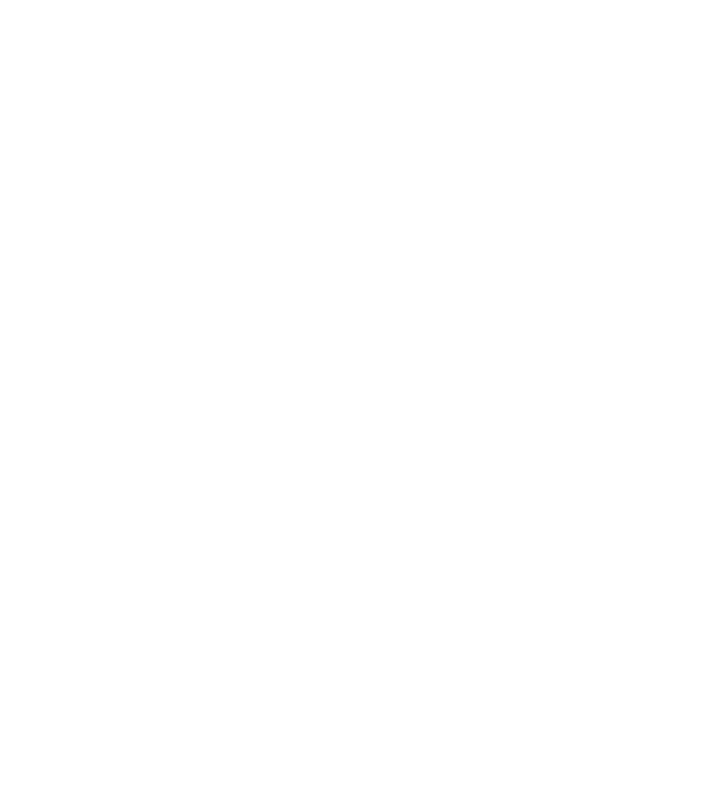
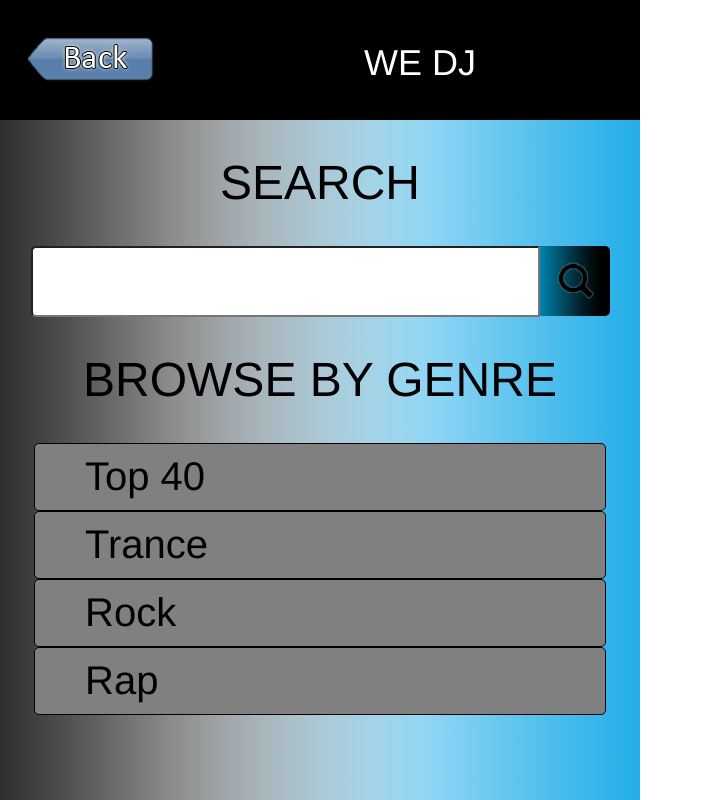
Before and after one commit to cs147group/wedj, a PHP site: page /search.php in a window 1280 px wide. Before the commit the part shown is empty. Shown: the whole page, without its empty margins (0-703 px from the left). Run offline with PHP 8.4, Linux system fonts and the light colour scheme.

Commit message:
search page is coming along

```diff
--- a/search.php
+++ b/search.php
@@ -2,13 +2,42 @@
 <html xmlns="http://www.w3.org/1999/xhtml">
 
 <head>
-<meta content="text/html; charset=utf-8" http-equiv="Content-Type" />
-
+<meta name="viewport" content="user-scalable=no,width=640px"/>
+<meta content="text/html; charset=utf-8" http-equiv="Content-Type"  />
+<link href="wedj.CSS" rel="stylesheet" type="text/css" />
 <title>We DJ!</title>
 </head>
 
 <body>
 
+<div id="header">
+	<div id="back-arrow" class="inline">
+		<a href="playlist.php"><img src="back.png"/></a>
+	</div>
+	<div id="logo" class="inline">
+		<br />
+		WE DJ</div>
+</div>
+<div id="main">
+	<p>
+		SEARCH
+	</p>
+	<form>
+	<div id="search-bar">
+		<input type="text" id="search-field" class="inline" name="q"/>
+		<input type="submit" class="inline" id="mag-glass" value=""/></div>
+	</form>
+	<p>
+	BROWSE BY GENRE
+	</p>
+	<?php
+		$arr = array( 1 => "Top 40", 2 => "Trance", 3 => "Rock", 4 => "Rap");
+		for($i = 1; $i < 5; $i++){
+			print "<div class='genre'><div class='genre-text inline'>" . $arr[$i] . "</div><div class='plus-button inline'></div></div>";
+		}
+	?>
+</div>
+
 </body>
 
 </html>
--- /dev/null
+++ b/wedj.CSS
@@ -0,0 +1,83 @@
+body{
+	width: 640px;
+	font-size: 0;
+	margin-left: auto;
+	margin-right: auto;
+	margin: 0;
+	background-image: url('background.jpg');
+	background-repeat: no-repeat;
+	font-family: helvetica;
+}
+.genre{
+	width: 570px;
+	margin-left: auto;
+	margin-right: auto;
+	text-align: left;
+	font-size: 40px;
+	height: 66px;
+	background-color: gray;
+	border-radius: 5px;
+	border-width: 1px;
+	border-color: black;
+	border-style: solid;
+}
+.genre-text{
+	margin-top: 10px;
+	margin-left: 50px;
+}
+.inline{
+	display: inline-block;
+	vertical-align: top;
+}
+.plus-button{
+
+}
+#back-arrow{
+	width: 200px;
+	height: inherit;
+	background-color: black;
+}
+#back-arrow img{
+	margin-top: 33px;
+	margin-left: 15px;
+}
+#header{
+	height: 120px;
+	background-color: white;
+}
+#logo{
+	width: 440px;
+	height: inherit;
+	background-color: black;
+	font-size: 36px;
+	text-align: center;
+	color: white;
+}
+#mag-glass{
+	width: 70px;
+	height: 70px;
+	background-image: url('mag-glass.png');
+	border-width: 0;
+	border-radius: 0px 5px 5px 0px;
+}
+#main{
+	font-size: 48px;
+	text-align: center;
+}
+#main p{
+	line-height: 30px;
+}
+#search-bar{
+	font-size: 0;
+}
+#search-field{
+	width: 500px;
+	height: 67px;
+	font-size: 40px;
+	border-radius: 5px 0px 0px 5px;
+	padding-left: 5px;
+	padding-right: 0;
+	padding-top: 0;
+	padding-bottom:0;
+
+}
```
Also changed, not shown: back.png (added), background.jpg (added), mag-glass.png (added), 2 other files.
